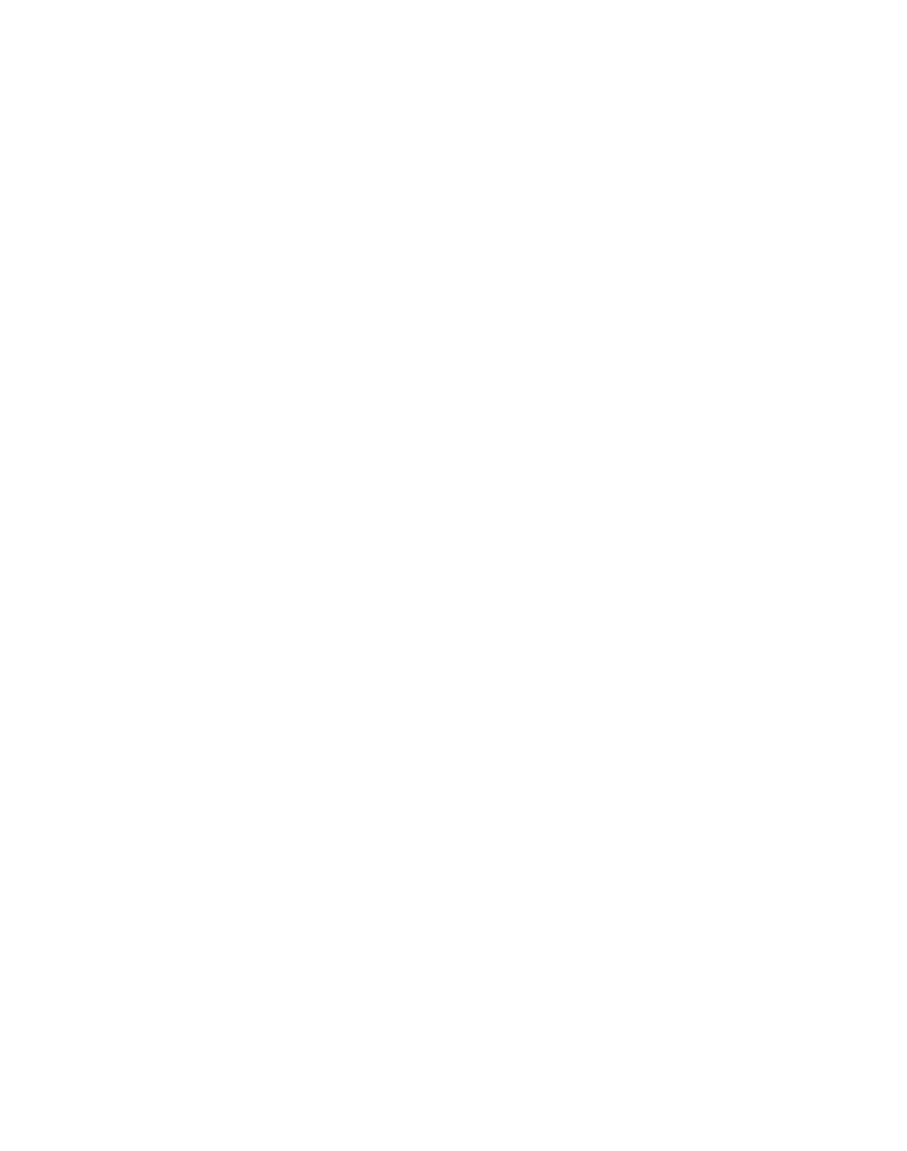
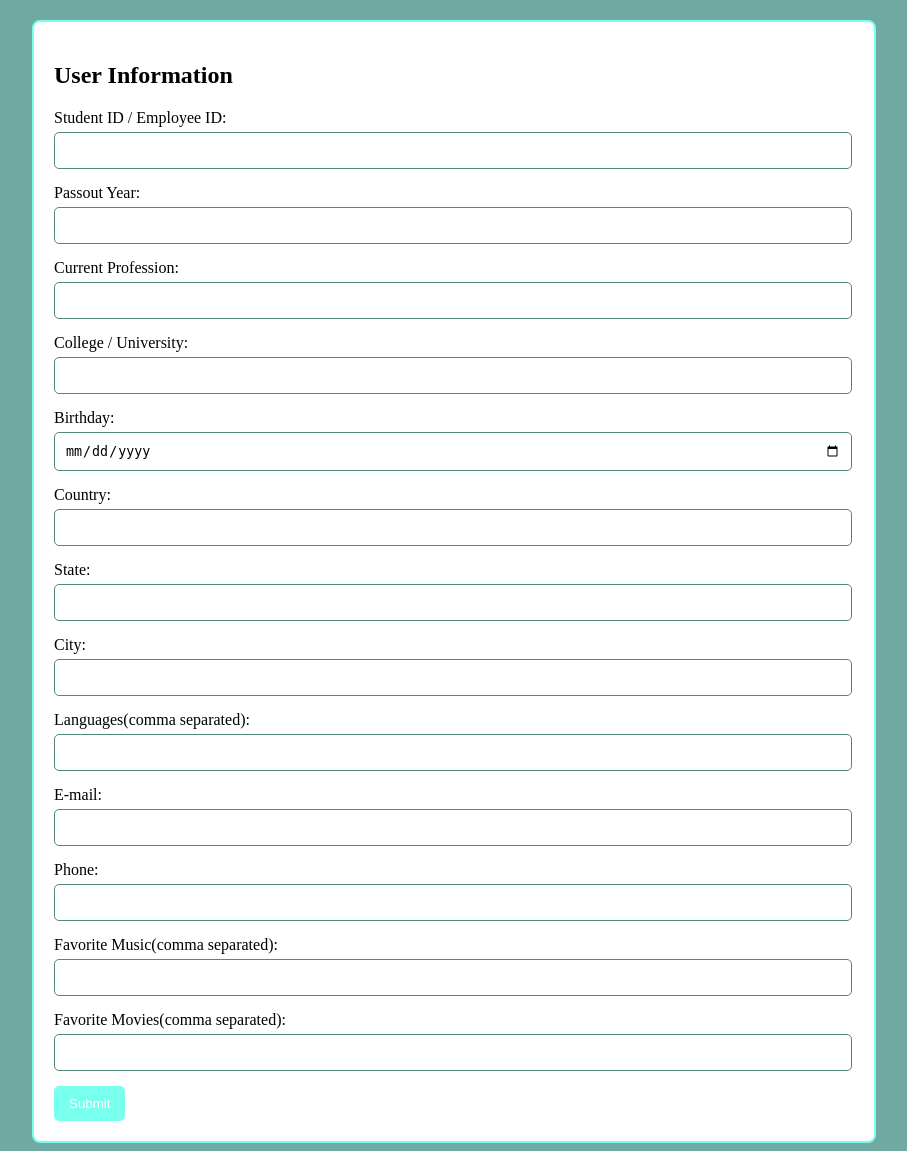
Before and after one commit to Vimmi05/Peerfluence, a Django app: page /User/ in a window 1280 px wide. Before the commit the part shown is empty. Shown: the whole page, without its empty margins (186-1093 px from the left). Before the commit the page ends 800 px from the top, so only its background shows below. Run offline with Django 4.2, Linux system fonts and the light colour scheme.

Commit message:
user profile addition

```diff
--- a/User/templates/User/userprofile.html
+++ b/User/templates/User/userprofile.html
@@ -0,0 +1,113 @@
+<!DOCTYPE html>
+<html lang="en">
+<head>
+    <meta charset="UTF-8">
+    <meta name="viewport" content="width=device-width, initial-scale=1.0">
+    <title>User Information Form</title>
+    <style>
+        body {
+            margin-top: 20px;
+            background: #70A9A1;
+        }
+        .theme-bg-white, .card {
+            border: 1px solid #79ffed;
+            background-color: #fff !important;
+        }
+        .container {
+            max-width: 800px;
+            margin: auto;
+            padding: 20px;
+            border: 2px solid #79ffed;
+            border-radius: 8px;
+            background-color: #fff;
+        }
+        .form-group {
+            margin-bottom: 15px;
+        }
+        .form-group label {
+            display: block;
+            margin-bottom: 5px;
+        }
+        .form-control {
+            width: 97%;
+            padding: 10px;
+            border: 1px solid #53867f;;
+            border-radius: 5px;
+        }
+
+        .btn {
+            background-color: #79ffed;
+            border: none;
+            padding: 10px 15px;
+            color: #fff;
+            border-radius: 5px;
+            cursor: pointer;
+        }
+        .btn:hover {
+            background-color: #67d2c9;
+        }
+    </style>
+</head>
+<body>
+
+    <div class="container">
+        <h2 >User Information</h2>
+        <form action="#" method="POST">
+            <div class="form-group">
+                <label for="studentId">Student ID / Employee ID:</label>
+                <input type="text" id="studentId" name="studentId" class="form-control" required>
+            </div>
+            <div class="form-group">
+                <label for="passoutYear">Passout Year:</label>
+                <input type="text" id="passoutYear" name="passoutYear" class="form-control" required>
+            </div>
+            <div class="form-group">
+                <label for="profession">Current Profession:</label>
+                <input type="text" id="profession" name="profession" class="form-control" required>
+            </div>
+            <div class="form-group">
+                <label for="college">College / University:</label>
+                <input type="text" id="college" name="college" class="form-control" required>
+            </div>
+            <div class="form-group">
+                <label for="birthday">Birthday:</label>
+                <input type="date" id="birthday" name="birthday" class="form-control" required>
+            </div>
+            <div class="form-group">
+                <label for="country">Country:</label>
+                <input type="text" id="country" name="country" class="form-control" required>
+            </div>
+            <div class="form-group">
+                <label for="state">State:</label>
+                <input type="text" id="state" name="state" class="form-control" required>
+            </div>
+            <div class="form-group">
+                <label for="city">City:</label>
+                <input type="text" id="city" name="city" class="form-control" required>
+            </div>
+            <div class="form-group">
+                <label for="languages">Languages(comma separated):</label>
+                <input type="text" id="languages" name="languages" class="form-control" required>
+            </div>
+            <div class="form-group">
+                <label for="email">E-mail:</label>
+                <input type="email" id="email" name="email" class="form-control" required>
+            </div>
+            <div class="form-group">
+                <label for="phone">Phone:</label>
+                <input type="tel" id="phone" name="phone" class="form-control" required>
+            </div>
+            <div class="form-group">
+                <label for="interests">Favorite Music(comma separated):</label>
+                <input type="text" id="interests" name="interests" class="form-control" required>
+            </div>
+            <div class="form-group">
+                <label for="interests">Favorite Movies(comma separated):</label>
+                <input type="text" id="interests" name="interests" class="form-control" required>
+            </div>
+            <button type="submit" class="btn">Submit</button>
+        </form>
+    </div>
+
+</body>
+</html>
--- a/website/templates/website/signup.html
+++ b/website/templates/website/signup.html
@@ -116,7 +116,6 @@
         padding: 12px;
         background-color: #70a9a1;
         color: white;
-        border: none;
         border-radius: 5px;
         font-size: 16px;
         cursor: pointer;
```
